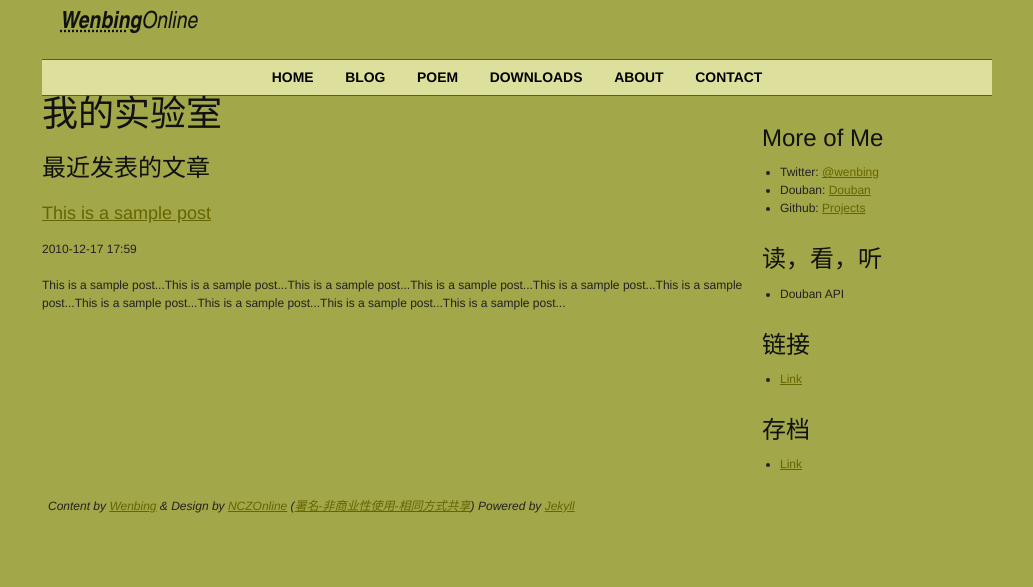
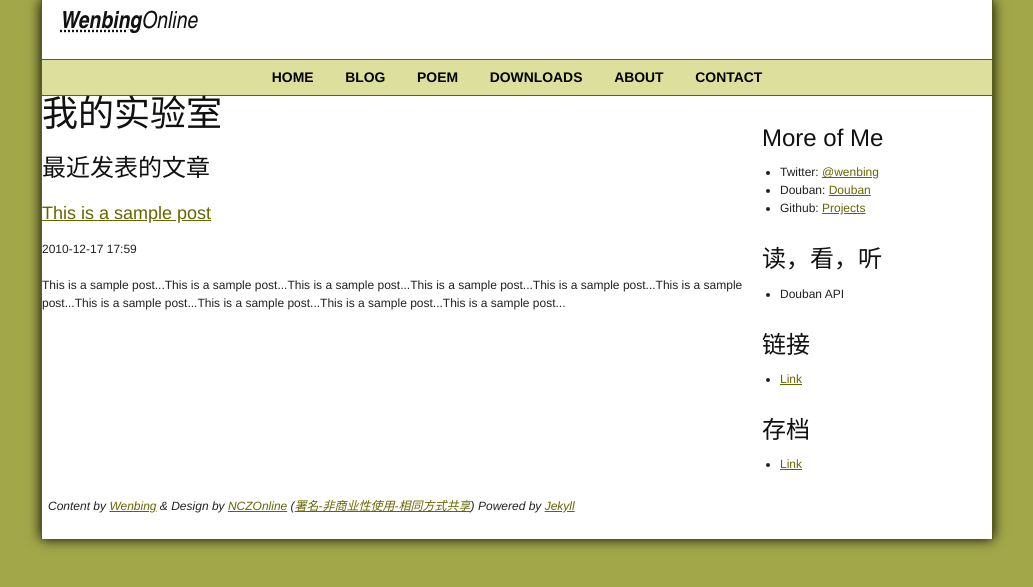
Before and after one commit to GunioRobot/wenbing.github.com, a Jekyll site: the page built from labs/index.markdown, in a window 1280 px wide. Shown: the top 587 px of the page, without its empty margins (123-1156 px from the left). Built offline with Jekyll 4.4.1, drawn with Linux system fonts in a browser that asks for light colours; Markdown is read by kramdown in place of the engine named in the settings.

Commit message:
init #doc style

```diff
--- a/files/css/style.css
+++ b/files/css/style.css
@@ -1,3 +1,15 @@
+
+
+
+#doc {
+  background: #ffffff;
+  border: 1px solid #5B5F19;
+  border-top: 0;
+  border-bottom: 0;
+  -moz-box-shadow: 0 0 1em black;
+  -webkit-box-shadow: 0 0 1em black;
+  box-shadow: 0 0 1em black;
+}
 
 #hd {
   border-bottom: 1px solid #5B5F19;
@@ -52,6 +64,8 @@
   text-decoration: underline;
 }
 
+
+
 #sidebar h2 {
   margin-top: 1em;
   margin-bottom: 0.3em;
```
